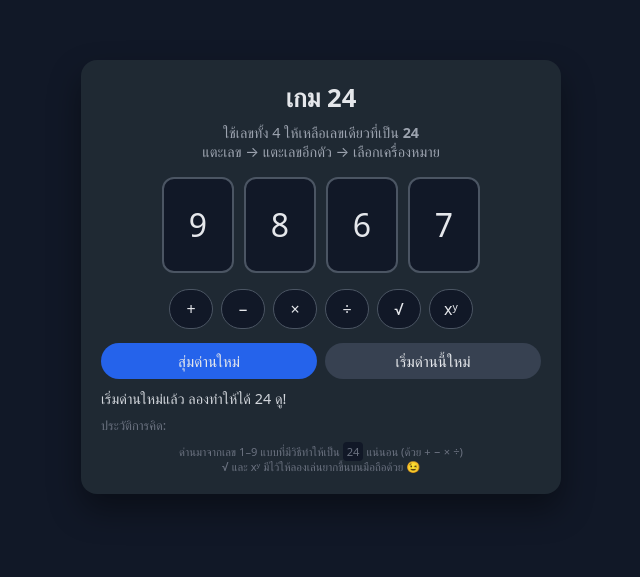
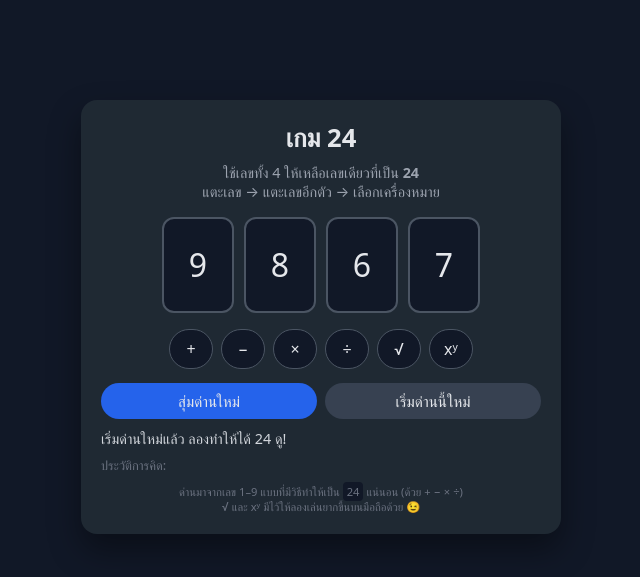
Before and after one commit to 20Nattapat05/Game, a plain HTML site: page 24game/index.html in a window 1280 px wide. Shown: the part 123-700 px from the top of the page, without its empty margins (319-959 px from the left). Drawn offline with Linux system fonts and the light colour scheme.

Commit message:
Update index.html

```diff
--- a/24game/index.html
+++ b/24game/index.html
@@ -9,7 +9,7 @@
 </head>
 
 <body>
-    <div class="game-container">
+    <div class="game-container" style="margin-top: 5rem;">
         <h1>เกม 24</h1>
         <div class="subtitle">
             ใช้เลขทั้ง 4 ให้เหลือเลขเดียวที่เป็น <strong>24</strong><br />
```
